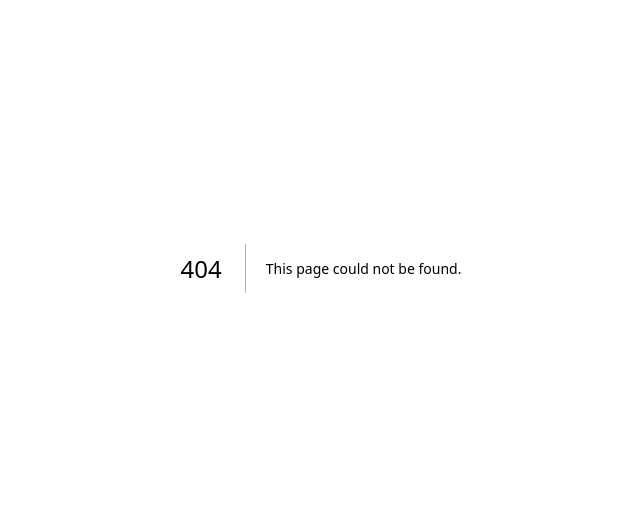
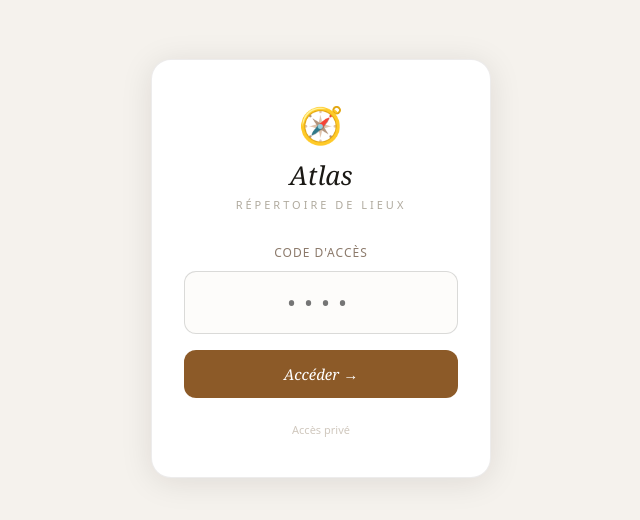
Before and after one commit to sebastienforcellini-coder/atlas-lieux, a Next.js app: page /login in a window 1280 px wide. Before the commit this address had no page. Shown: the part 132-652 px from the top of the page, without its empty margins (319-959 px from the left). Built offline with nearby package versions, Linux system fonts and the light colour scheme.

Commit message:
feat: protection PIN sur l'app

```diff
--- /dev/null
+++ b/src/app/login/page.tsx
@@ -0,0 +1,158 @@
+import { cookies } from 'next/headers'
+import { redirect } from 'next/navigation'
+
+const PIN = '2266'
+
+export default async function LoginPage({
+  searchParams,
+}: {
+  searchParams: { from?: string; error?: string }
+}) {
+  const from = searchParams.from || '/'
+  const error = searchParams.error === '1'
+
+  return (
+    <div style={{
+      minHeight: '100vh',
+      display: 'flex',
+      alignItems: 'center',
+      justifyContent: 'center',
+      background: '#F5F2ED',
+      fontFamily: 'Georgia, serif',
+    }}>
+      <div style={{
+        background: '#fff',
+        borderRadius: 20,
+        padding: '40px 32px',
+        width: '100%',
+        maxWidth: 340,
+        boxShadow: '0 4px 32px rgba(26,24,20,.1)',
+        border: '1px solid rgba(26,24,20,.08)',
+        textAlign: 'center',
+      }}>
+        {/* Logo */}
+        <div style={{ marginBottom: 8 }}>
+          <div style={{ fontSize: 36 }}>🧭</div>
+        </div>
+        <div style={{
+          fontStyle: 'italic',
+          fontSize: 26,
+          fontWeight: 300,
+          color: '#1A1814',
+          marginBottom: 4,
+        }}>
+          Atlas
+        </div>
+        <div style={{
+          fontSize: 11,
+          letterSpacing: 3,
+          color: '#B0AA9E',
+          textTransform: 'uppercase',
+          fontFamily: 'system-ui, sans-serif',
+          marginBottom: 32,
+        }}>
+          Répertoire de lieux
+        </div>
+
+        {/* Formulaire PIN */}
+        <form action={async (formData: FormData) => {
+          'use server'
+          const pin = formData.get('pin') as string
+          const from = formData.get('from') as string
+
+          if (pin === PIN) {
+            cookies().set('atlas_session', 'ok', {
+              httpOnly: true,
+              secure: process.env.NODE_ENV === 'production',
+              sameSite: 'lax',
+              maxAge: 60 * 60 * 24 * 30, // 30 jours
+              path: '/',
+            })
+            redirect(from || '/')
+          } else {
+            redirect(`/login?from=${encodeURIComponent(from)}&error=1`)
+          }
+        }}>
+          <input type="hidden" name="from" value={from} />
+
+          <div style={{ marginBottom: 16 }}>
+            <label style={{
+              display: 'block',
+              fontSize: 12,
+              color: '#8C7A6B',
+              fontFamily: 'system-ui, sans-serif',
+              letterSpacing: 1,
+              textTransform: 'uppercase',
+              marginBottom: 10,
+            }}>
+              Code d'accès
+            </label>
+            <input
+              type="password"
+              name="pin"
+              inputMode="numeric"
+              pattern="[0-9]*"
+              maxLength={6}
+              autoFocus
+              placeholder="••••"
+              style={{
+                width: '100%',
+                padding: '14px 16px',
+                borderRadius: 12,
+                border: error
+                  ? '2px solid #e05a5a'
+                  : '1px solid rgba(26,24,20,.15)',
+                fontSize: 24,
+                textAlign: 'center',
+                letterSpacing: 8,
+                fontFamily: 'system-ui, sans-serif',
+                outline: 'none',
+                background: '#FDFCFA',
+                boxSizing: 'border-box',
+                color: '#1A1814',
+              }}
+            />
+            {error && (
+              <div style={{
+                fontSize: 12,
+                color: '#e05a5a',
+                marginTop: 8,
+                fontFamily: 'system-ui, sans-serif',
+              }}>
+                Code incorrect, réessaie.
+              </div>
+            )}
+          </div>
+
+          <button
+            type="submit"
+            style={{
+              width: '100%',
+              padding: '14px',
+              borderRadius: 12,
+              border: 'none',
+              background: '#8C5A28',
+              color: '#fff',
+              fontSize: 15,
+              fontFamily: 'Georgia, serif',
+              fontStyle: 'italic',
+              cursor: 'pointer',
+              fontWeight: 300,
+            }}
+          >
+            Accéder →
+          </button>
+        </form>
+
+        <div style={{
+          marginTop: 24,
+          fontSize: 11,
+          color: '#D0C8BE',
+          fontFamily: 'system-ui, sans-serif',
+        }}>
+          Accès privé
+        </div>
+      </div>
+    </div>
+  )
+}
```
Also changed, not shown: middleware.ts (added, +41 -0 lines).
